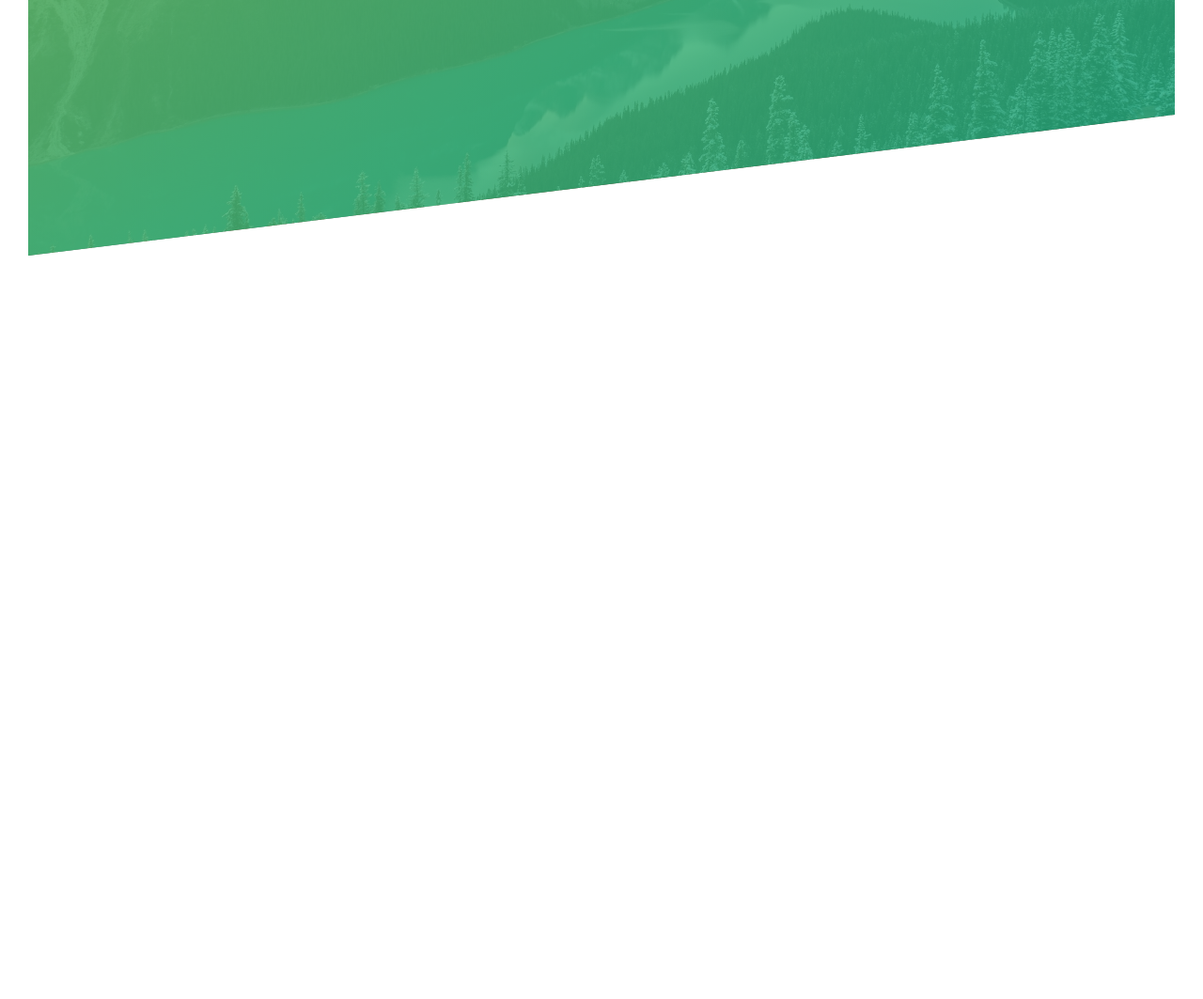
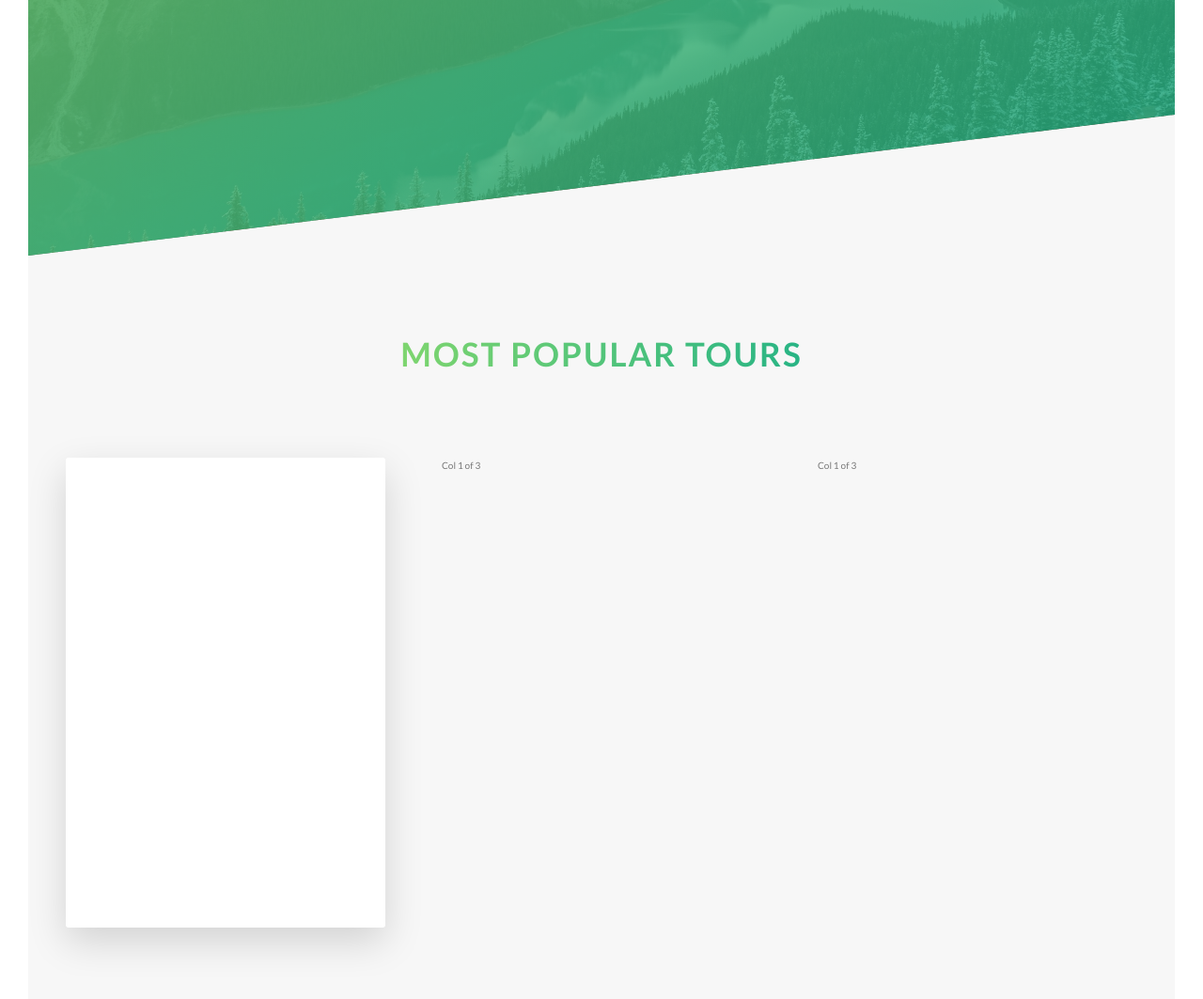
Before and after one commit to avijitchoudhury/Natours-project, a website: page index.html in a window 1280 px wide. Shown: the part 1937-3000 px from the top of the page at 94% size. Before the commit the page ends 2209 px from the top, so only its background shows below. Drawn offline with Linux system fonts and the light colour scheme.

Commit message:
started the tours section. added the initial styling and animation of the first card

```diff
--- a/index.html
+++ b/index.html
@@ -108,8 +108,35 @@
                             </p>
                         </div>
                     </div>
+                </div>
+            </section>
 
+            <section class="section-tours">
+                <div class="u-center-text u-margin-bottom-big">
+                    <h2 class="heading-secondary">
+                        Most popular tours
+                    </h2>
                 </div>
+
+                <div class='row'>
+                    <div class='col-1-of-3'>
+                        <div class="card">
+                            <div class="card__side card__side--front">
+                                FRONT
+                            </div>
+                            <div class="card__side card__side--back card__side--back-1">
+                                BACK
+                            </div>
+                        </div>
+                    </div>
+                    <div class='col-1-of-3'>
+                        Col 1 of 3
+                    </div>
+                    <div class='col-1-of-3'>
+                        Col 1 of 3
+                    </div>
+                </div>
+
             </section>
         </main>
         <!-- aligning elements with floats !>
--- a/sass/abstracts/_variables.scss
+++ b/sass/abstracts/_variables.scss
@@ -2,6 +2,12 @@
 $color-primary: #55c57a;
 $color-primary-light: #7ed56f;
 $color-primary-dark: #28b485;
+
+$color-secondary-light: #ffb900;
+$color-secondary-dark: #ff7730;
+
+$color-tertiary-light: #2998ff;
+$color-tertiary-dark: #5643fa;
 
 $color-grey-light-1: #f7f7f7;
 
--- /dev/null
+++ b/sass/components/_card.scss
@@ -0,0 +1,43 @@
+// Tour section below about section
+
+.card {
+  perspective: 150rem;
+  -moz-perspective: 150rem;
+  position: relative;
+  height: 50rem;
+
+  &__side{
+    color: white;
+
+    height: 50rem;
+    transition: all .8s ease;
+    position: absolute;
+    top: 0;
+    left: 0;
+    width: 100%;
+    backface-visibility: hidden;
+    border-radius: 3px;
+    box-shadow: 0 1.5rem 4rem rgba($color-black, .15);
+
+    &--front {
+      background-color: $color-white;
+    }
+
+    // behind the card
+    &--back {
+      transform: rotateY(180deg);
+
+      &-1 {
+        background-image: linear-gradient(to right bottom, $color-secondary-light, $color-secondary-dark)
+      }
+    }
+  }
+
+  &:hover &__side--front {
+    transform: rotateY(180deg);
+  }
+
+   &:hover &__side--back {
+    transform: rotateY(0);
+  }
+}
--- a/sass/main.scss
+++ b/sass/main.scss
@@ -10,6 +10,7 @@
 @import "components/button";
 @import "components/composition";
 @import "components/feature-box";
+@import "components/card";
 
 @import "pages/home";
 
--- a/sass/pages/_home.scss
+++ b/sass/pages/_home.scss
@@ -19,3 +19,9 @@
        transform: skewY(7deg);
      }
 }
+
+.section-tours {
+  background-color: $color-grey-light-1;
+  padding: 25rem 0 50rem 0;
+  margin-top: -10rem;
+}
```
Also changed, not shown: css/style.css.
